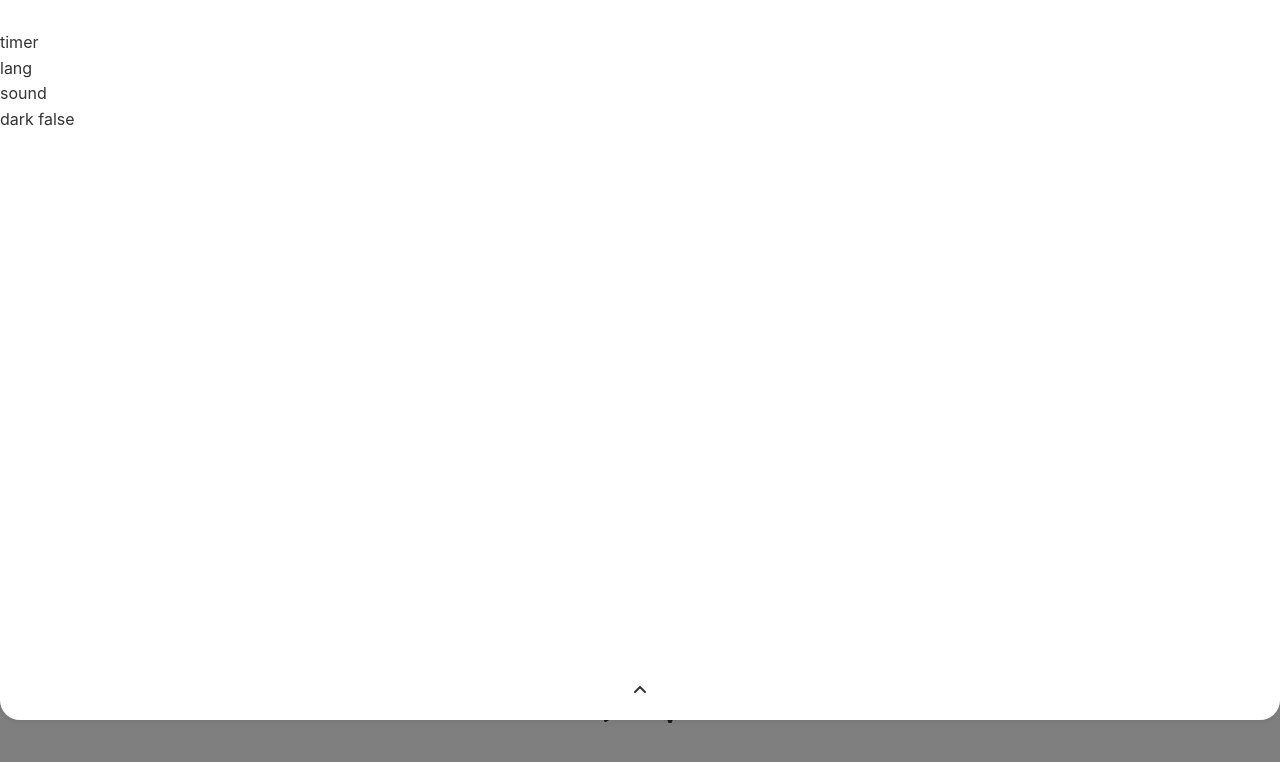
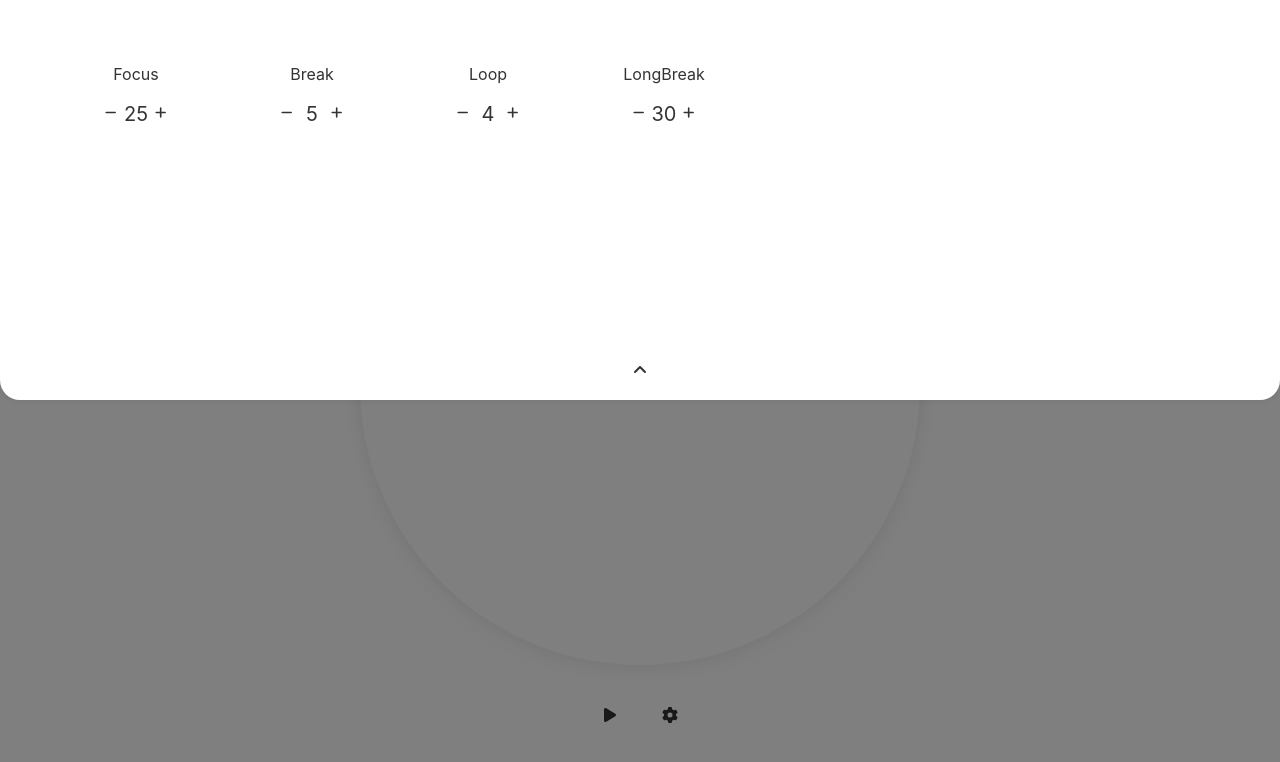
Before and after one commit to QuiD-0/tickita, a Vue app: page / in a window 1280 px wide. Both pictures are taken after a click on the element 670 px from the left and 715 px from the top of the page. Shown: the top 762 px of the page. Built offline with nearby package versions, Linux system fonts and the light colour scheme.

Commit message:
시간 설정

```diff
--- a/src/renderer/src/components/controlPanel/SettingModal.vue
+++ b/src/renderer/src/components/controlPanel/SettingModal.vue
@@ -1,4 +1,4 @@
-<template>
+<template xmlns="http://www.w3.org/1999/html">
   <Teleport to="#modal_dest">
     <Transition name="modal-background">
       <div class="background" v-if="isOpen" @click="closeModal">
@@ -8,10 +8,22 @@
       <div v-if="isOpen" class="modal">
         <EmptyBox height="30px" width="100%"/>
         <div class="modal_content">
-          <div class="timer_setting">timer</div>
-          <div class="language_setting">lang</div>
-          <div class="sound_setting">sound</div>
-          <div class="dark_setting" @click="toggle()">dark {{dark}}</div>
+
+          <div class="timer_setting">
+            <div class="timer_setting_item" v-for="item in settingItems" :key="item.id">
+              <div class="timer_setting_text">{{item.name}}</div>
+              <div class="setting_value">
+                <div class="setting_button" @click="item.down">
+                  <font-awesome-icon icon="fa-solid fa-minus"/>
+                </div>
+                <div class="setting_value_text">{{ item.value }}</div>
+                <div class="setting_button" @click="item.up">
+                  <font-awesome-icon icon="fa-solid fa-plus"/>
+                </div>
+              </div>
+            </div>
+          </div>
+
         </div>
         <div class="footer">
           <div class="close_button" @click="closeModal">
@@ -24,10 +36,11 @@
 </template>
 
 <script setup>
-import {defineProps, defineEmits} from 'vue'
-import { useDark, useToggle } from "@vueuse/core";
+import {defineProps, defineEmits, computed} from 'vue'
+import {useDark, useToggle} from "@vueuse/core";
 import EmptyBox from "../common/EmptyBox.vue";
 import {FontAwesomeIcon} from "@fortawesome/vue-fontawesome";
+import SettingStore from "../../store/SettingStore";
 
 defineProps(['isOpen'])
 const emit = defineEmits(['close'])
@@ -35,9 +48,45 @@ const emit = defineEmits(['close'])
 const closeModal = () => {
   emit('close')
 }
+const focus = computed(() => SettingStore.getters.focusTime)
+const rest = computed(() => SettingStore.getters.restTime)
+const longBreak = computed(() => SettingStore.getters.longRestTime)
+const interval = computed(() => SettingStore.getters.interval)
 
 const dark = useDark()
 const toggle = useToggle(dark)
+
+const focusUp = () => {
+  SettingStore.commit('increaseFocusTime')
+}
+const focusDown = () => {
+  SettingStore.commit('decreaseFocusTime')
+}
+const breakUp = () => {
+  SettingStore.commit('increaseRestTime')
+}
+const breakDown = () => {
+  SettingStore.commit('decreaseRestTime')
+}
+const intervalUp = () => {
+  SettingStore.commit('increaseInterval')
+}
+const intervalDown = () => {
+  SettingStore.commit('decreaseInterval')
+}
+const longBreakUp = () => {
+  SettingStore.commit('increaseLongRestTime')
+}
+const longBreakDown = () => {
+  SettingStore.commit('decreaseLongRestTime')
+}
+
+const settingItems = [
+  {id: 1, name: 'Focus', value: focus, up: focusUp, down: focusDown},
+  {id: 2, name: 'Break', value: rest, up: breakUp, down: breakDown},
+  {id: 3, name: 'Loop', value: interval, up: intervalUp, down: intervalDown},
+  {id: 4, name: 'LongBreak', value: longBreak, up: longBreakUp, down: longBreakDown},
+]
 </script>
 
 <style scoped>
@@ -58,12 +107,52 @@ const toggle = useToggle(dark)
   left: 0;
   top: 0;
   width: 100%;
-  height: 90%;
+  height: 50%;
   overflow: auto;
   background-color: var(--background-color);
   box-shadow: 0 0 8px rgba(0, 0, 0, 0.1);
   border-bottom-left-radius: 20px;
   border-bottom-right-radius: 20px;
+}
+
+.timer_setting {
+  padding: 5px;
+  margin: 20px 0;
+  width: 100vh;
+  height: 100px;
+  align-items: center;
+  justify-content: space-evenly;
+  display: flex;
+}
+
+.setting_value {
+  margin: 10px;
+  display: flex;
+  justify-content: center;
+  align-items: center;
+}
+
+.setting_button {
+  width: 20px;
+  height: 20px;
+  display: flex;
+  justify-content: center;
+  align-items: center;
+  cursor: pointer;
+  font-size: 13px;
+}
+
+.timer_setting_text {
+  text-align: center;
+  width: 100%;
+  font-size: 16px;
+}
+
+.setting_value_text {
+  width: 30px;
+  height: 30px;
+  font-size: 20px;
+  text-align: center;
 }
 
 .footer {
--- a/src/renderer/src/components/timer/DefaultTimer.vue
+++ b/src/renderer/src/components/timer/DefaultTimer.vue
@@ -1,9 +1,23 @@
 <template>
   <div class="clock">
-    <div></div>
-    <div class="clock__face"></div>
+    <div class="clock__face">
+
+    </div>
   </div>
 </template>
+
+<script setup>
+
+import {computed} from "vue";
+import SettingStore from "../../store/SettingStore";
+
+const focus = computed(() => SettingStore.getters.focusTime);
+const rest = computed(() => SettingStore.getters.restTime);
+const longBreak = computed(() => SettingStore.getters.longRestTime);
+const interval = computed(() => SettingStore.getters.interval);
+
+</script>
+
 
 <style scoped>
 .clock {
@@ -26,7 +40,3 @@
   transform: translate(-50%, -50%);
 }
 </style>
-
-<script setup>
-
-</script>
--- a/src/renderer/src/store/SettingStore.js
+++ b/src/renderer/src/store/SettingStore.js
@@ -9,20 +9,67 @@ let SettingStore = createStore({
         focus: 25,
         rest: 5,
         longRest: 30,
-        shortCycles: 4,
-        loop: 0
+        interval: 4
       }
     }
   },
   mutations: {
     toggleDarkMode() {
       this.state.settings.isDarkMode = !this.state.settings.isDarkMode;
+    },
+    increaseFocusTime() {
+      if(this.state.settings.time.focus + this.state.settings.time.rest >= 60) {
+        return;
+      }
+      this.state.settings.time.focus += 5;
+    },
+    decreaseFocusTime() {
+      if(this.state.settings.time.focus <= 5) {
+        return;
+      }
+      this.state.settings.time.focus -= 5;
+    },
+    increaseRestTime() {
+      if(this.state.settings.time.focus + this.state.settings.time.rest >= 60) {
+        return;
+      }
+      this.state.settings.time.rest += 5;
+    },
+    decreaseRestTime() {
+      if(this.state.settings.time.rest <= 5) {
+        return;
+      }
+      this.state.settings.time.rest -= 5;
+    },
+    increaseLongRestTime() {
+      if(this.state.settings.time.longRest >= 60) {
+        return;
+      }
+      this.state.settings.time.longRest += 5;
+    },
+    decreaseLongRestTime() {
+      if(this.state.settings.time.longRest <= 5) {
+        return;
+      }
+      this.state.settings.time.longRest -= 5;
+    },
+    increaseInterval() {
+      this.state.settings.time.interval += 1;
+    },
+    decreaseInterval() {
+      if (this.state.settings.time.interval <= 1) {
+        return;
+      }
+      this.state.settings.time.interval -= 1;
     }
   },
   getters: {
-    isDarkMode: state => {
-      return state.settings.isDarkMode;
-    }
+    focusTime: state => state.settings.time.focus,
+    restTime: state => state.settings.time.rest,
+    longRestTime: state => state.settings.time.longRest,
+    interval: state => state.settings.time.interval,
   },
   plugins: [persistedState()]
 });
+
+export default SettingStore;
```
